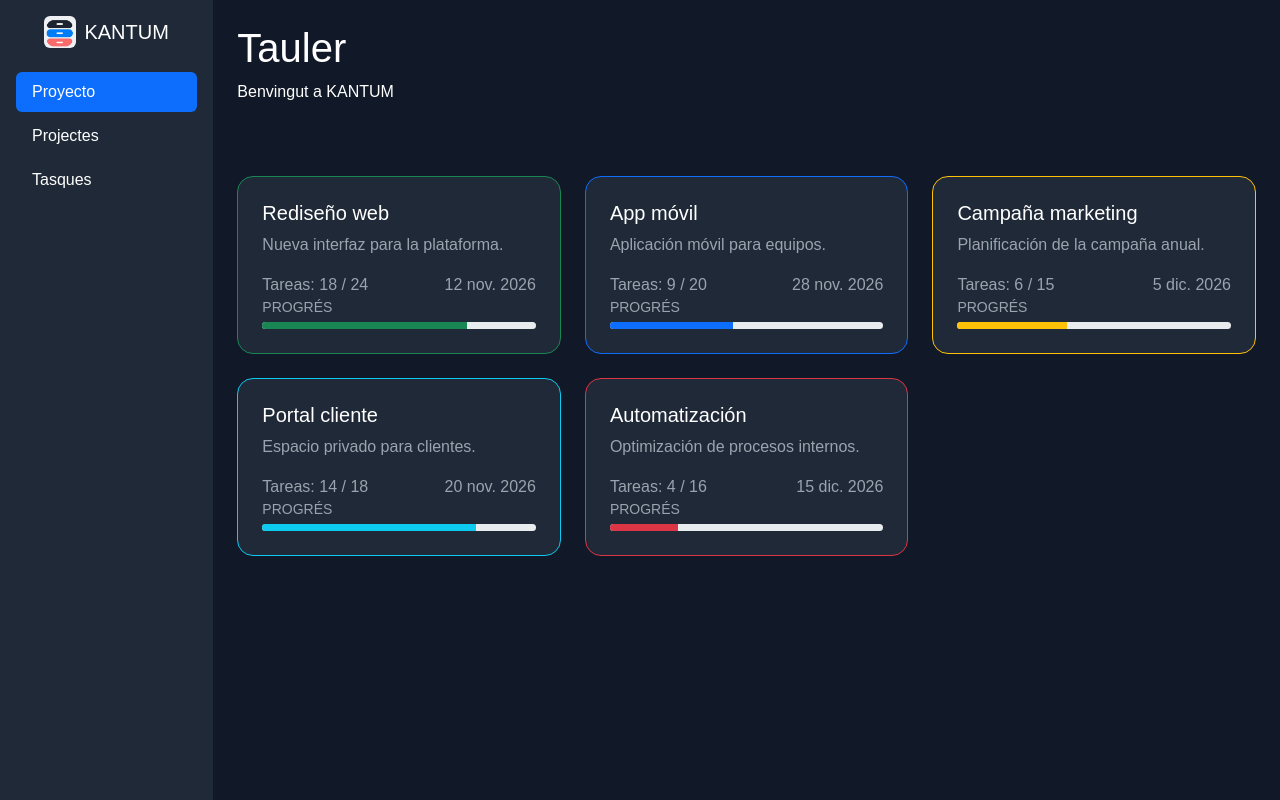
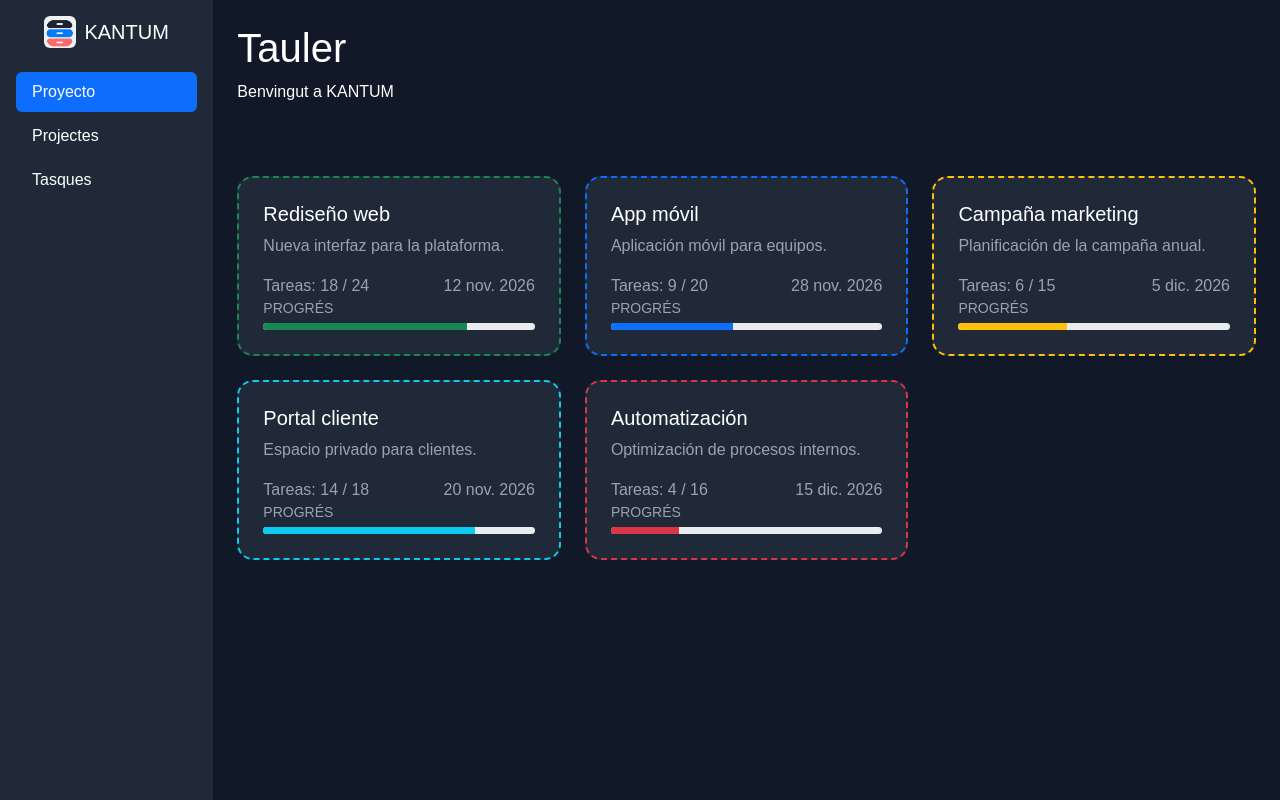
Before and after one commit to RBE-politecnics/Eina_de_gestio_de_projectes_Equipo3, a Laravel app: page /dashboard in a window 1280 px wide. Run offline with Laravel 12, Linux system fonts and the light colour scheme; style sheets or scripts are compiled from the project's sources.

Commit message:
chore: Cambiar reborde tarjets dashboard

```diff
--- a/resources/css/app.css
+++ b/resources/css/app.css
@@ -1,5 +1,6 @@
 @import './bootstrap-custom.css';
 @import './pages/login.css';
+@import './pages/dashboard.css';
 
 :root {
     --bs-body-font-family: 'Manrope', sans-serif;
--- /dev/null
+++ b/resources/css/pages/dashboard.css
@@ -0,0 +1,4 @@
+.dashboard-card {
+    border-style: dashed;
+    border-width: 2px;
+}
--- a/resources/views/dashboards/main-dashboard.blade.php
+++ b/resources/views/dashboards/main-dashboard.blade.php
@@ -59,7 +59,7 @@
                 <div class="row g-4 mt-5">
                     @foreach ($projects as $project)
                         <div class="col-12 col-md-6 col-xl-4">
-                            <div class="card bg-secondary text-white rounded-4 p-4 h-100 border-{{ $project['color'] }}">
+                            <div class="card dashboard-card bg-secondary text-white rounded-4 p-4 h-100 border-{{ $project['color'] }}">
                                 <h5>{{ $project['name'] }}</h5>
                                 <p class="text-secondary">{{ $project['description'] }}</p>
 
```
